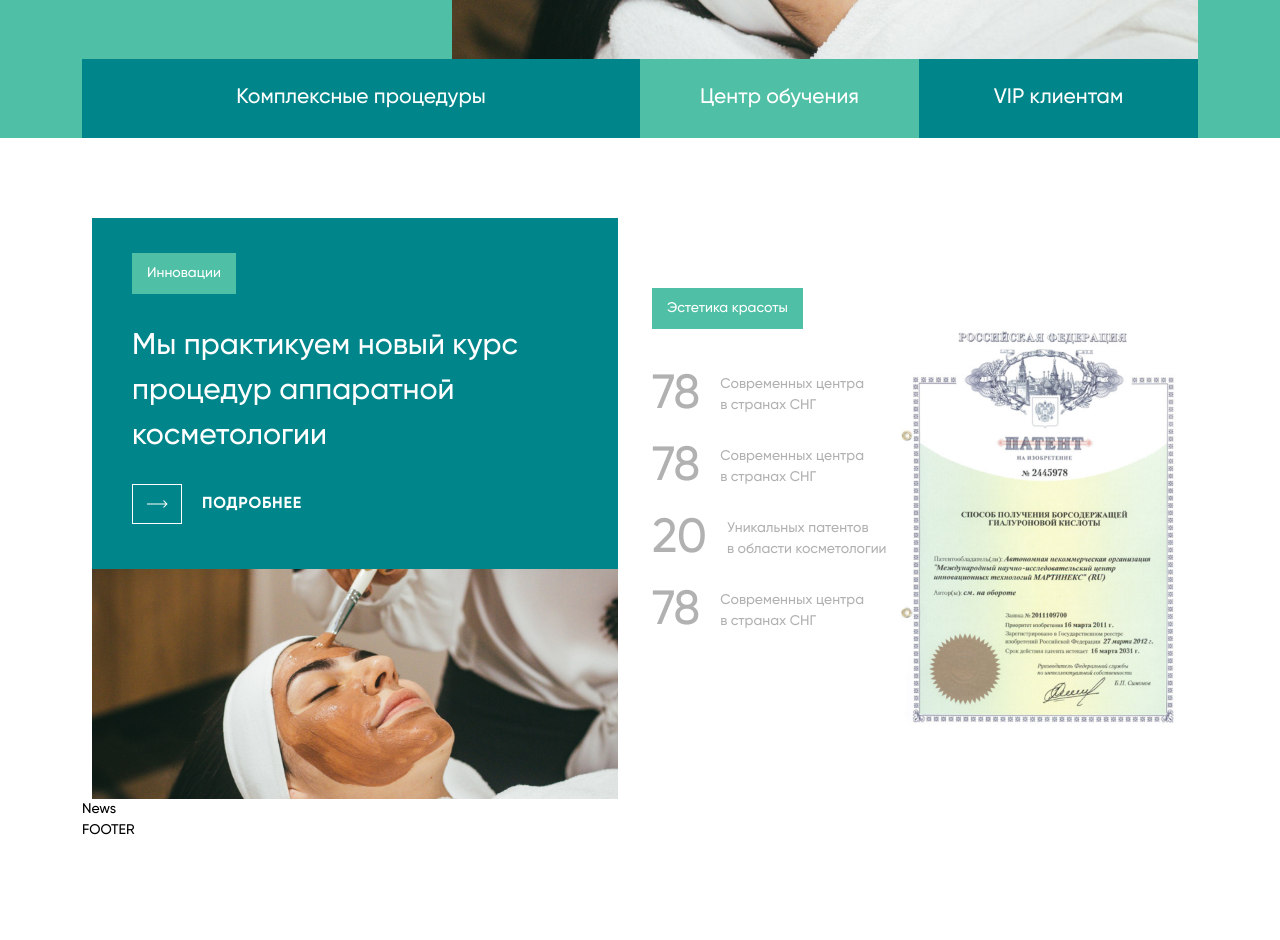
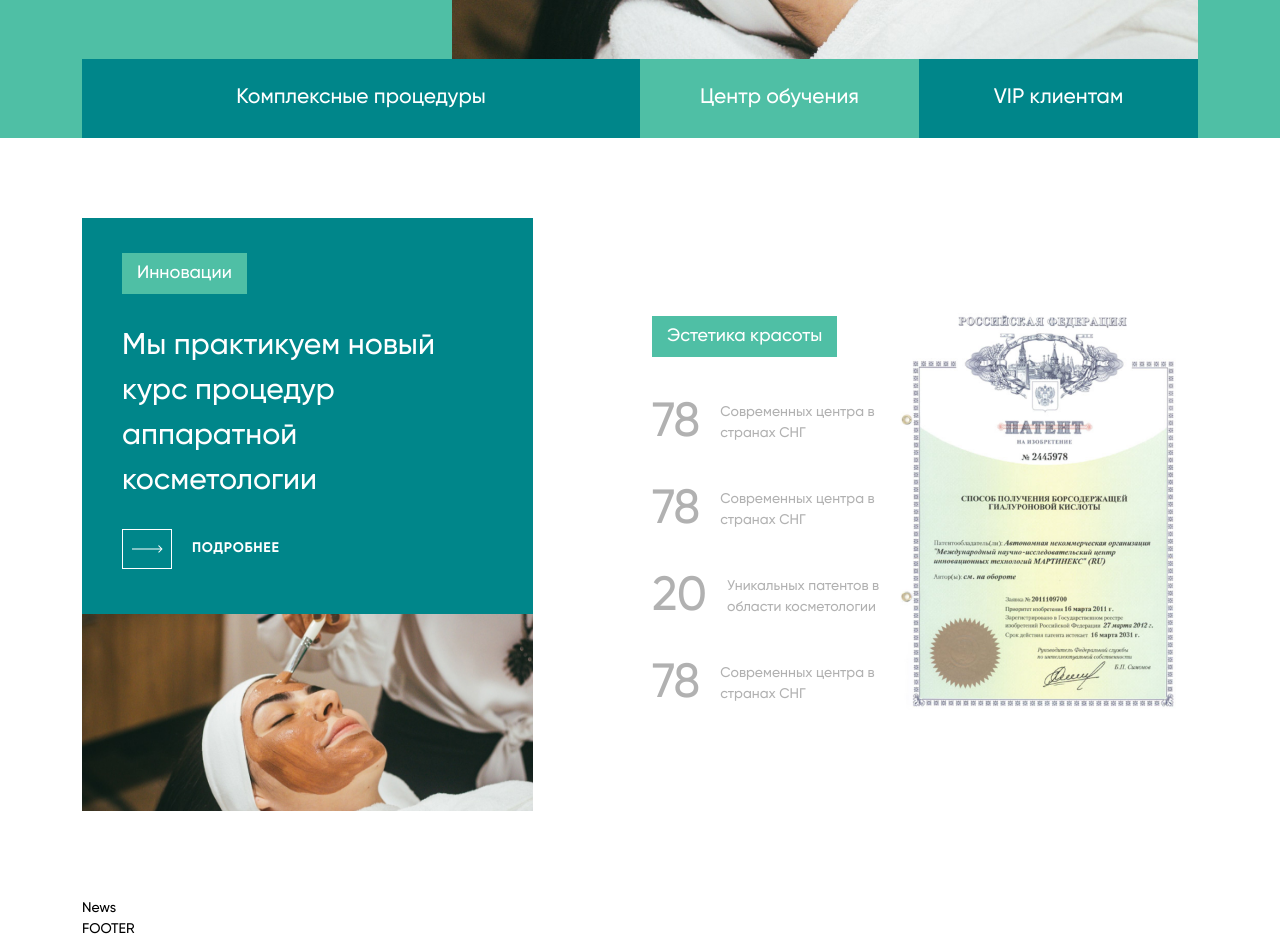
Before and after one commit to frontend4every1/medi, a website: page src/index.html in a window 1280 px wide. Shown: the part 660-1600 px from the top of the page. Before the commit the page ends 1501 px from the top, so only its background shows below. Drawn offline with nearby package versions, Linux system fonts and the light colour scheme; files that its build step writes are made by us from their sources; files whose address does not match are found by name.

Commit message:
Innovation section

```diff
--- a/gulp/versions.json
+++ b/gulp/versions.json
@@ -1,3 +1,3 @@
 {
-    "main": "20220607175640"
+    "main": "20220607222603"
 }
--- a/src/html/innovation.html
+++ b/src/html/innovation.html
@@ -1,48 +1,49 @@
-<section class="innovation" id="innovation">
+<section class="innovation">
   <div class="container">
-    <div class="innovation__row row gy-5">
-      <div class="innovation__col col-md-12 col-lg-12 col-xl-6">
-        <div class="innovation__left">
+    <div class="innovation__row row">
+      <div class="col-xl-5 col-lg-5">
+        <div class="innovation__col">
           <div class="innovation__data">
-            <span class="innovation__badge badge">Инновации</span>
-
-            <h3 class="innovation__title">Мы практикуем новый курс<br> процедур аппаратной<br> косметологии</h3>
-            <a class="innovation__link" href="#">
-              <span class="innovation__arrow">
-                <img class="innovation__arrow-right" src="@img/arrow-right-20.svg" />
-              </span>
-              Подробнее
-            </a>
+            <div class="sticker">Инновации</div>
+            <div class="innovation__title">Мы практикуем новый курс процедур аппаратной косметологии</div>
+            <div class="innovation__btn">
+              <div class="innovation__arrow">
+                <img class="innovation__arrow-img" src="@img/arrow-right.svg" alt="">
               </div>
-
+              <span class="innovation__btn-txt">Подробнее</span>
+            </div>
+          </div>
           <div class="innovation__image">
-            <img class="innovation__img" src="@img/hero.jpg" alt="" />
+            <img class="innovation__img" src="@img/innovation.jpg" alt="">
           </div>
         </div>
       </div>
-
-      <div class="innovation__col col-md-12 col-lg-12 col-xl-6">
-        <div class="innovation__right">
-          <span class="innovation__badge badge">Эстетика красоты</span>
-
+      <div class="col-lg-6">
+        <div class="innovation__col innovation__col--right">
+          <div class="sticker">Эстетика красоты</div>
+          <div class="innovation__info">
             <ul class="innovation__list">
               <li class="innovation__item">
-              <span class="innovation__number">78</span>
-              Современных центра<br> в странах СНГ
+                <div class="innovation__number">78</div>
+                <div class="innovation__item-txt">Современных центра в странах СНГ</div>
               </li>
               <li class="innovation__item">
-              <span class="innovation__number">78</span>
-              Современных центра<br> в странах СНГ
+                <div class="innovation__number">78</div>
+                <div class="innovation__item-txt">Современных центра в странах СНГ</div>
               </li>
               <li class="innovation__item">
-              <span class="innovation__number">20</span>
-              Уникальных патентов<br> в области косметологии
+                <div class="innovation__number">20</div>
+                <div class="innovation__item-txt">Уникальных патентов в области косметологии</div>
               </li>
               <li class="innovation__item">
-              <span class="innovation__number">78</span>
-              Современных центра<br> в странах СНГ
+                <div class="innovation__number">78</div>
+                <div class="innovation__item-txt">Современных центра в странах СНГ</div>
               </li>
             </ul>
+          </div>
+          <div class="innovation__image innovation__image--absolute">
+            <img class="innovation__img" src="@img/sertificate.png" alt="">
+          </div>
         </div>
       </div>
     </div>
--- a/src/scss/components/_badge.scss
+++ /dev/null
@@ -1,5 +0,0 @@
-.badge {
-  padding: 10px 15px;
-  background-color: $accent-2;
-  color: #fff;
-}
--- /dev/null
+++ b/src/scss/components/_sticker.scss
@@ -0,0 +1,8 @@
+.sticker {
+  font-size: 18px;
+  line-height: 21px;
+  color: #fff;
+  padding: 10px 15px 10px 15px;
+  background-color: #4FBFA5;
+  display: inline-block;
+}
--- a/src/scss/layout/_innovation.scss
+++ b/src/scss/layout/_innovation.scss
@@ -1,129 +1,111 @@
 .innovation {
-  padding: 80px 0 0 0;
-
+  padding: 80px 0 80px 0;
   &__row {
     justify-content: space-between;
     align-items: center;
   }
 
   &__col {
-    &:nth-child(2) {
-      @media (max-width: 1199.5px) {
-        order: -1;
-      }
+    position: relative;
+  }
+
+  &__data {
+    background-color: #00868A;
+    padding: 35px 40px 45px 40px;
+  }
+
+  &__title {
+    font-size: 24px;
+    line-height: 150%;
+    color: #fff;
+    max-width: 320px;
+    margin: 30px 0 25px 0;
+    @media (min-width: 1200px) {
+      font-size: 30px;
+      max-width: 400px;
     }
   }
 
-  &__left {
-    background-color: $accent-1;
-    max-width: 526px;
-    width: 100%;
-    margin: 0 auto;
-  }
-
-  &__data {
-    ::selection {
-      background-color: $accent-2;
-      color: #fff;
-    }
-    padding: 35px 100px 45px 40px;
-    color: #fff;
-  }
-
-  &__badge {
-    margin: 0 0 30px 0;
-    display: inline-block;
-  }
-
-  &__title {
-    font-size: 30px;
-    line-height: 150%;
-    margin: 0 0 25px 0;
-    @media (max-width: 1200px) {
-      font-size: 24px;
-    }
-  }
-
-  &__link {
-    display: inline-flex;
+  &__btn {
+    display: flex;
     align-items: center;
     gap: 20px;
-    font-weight: 700;
-    font-size: 16px;
-    line-height: 150%;
-    letter-spacing: 0.05em;
-    text-transform: uppercase;
+    cursor: pointer;
   }
 
   &__arrow {
     width: 50px;
     height: 40px;
     border: 1px solid #fff;
-    display: inline-flex;
+    display: flex;
     align-items: center;
     justify-content: center;
   }
 
-  &__arrow-right {
+  &__arrow-img {
+  }
+
+  &__btn-txt {
+    font-weight: 700;
+    line-height: 150%;
+    letter-spacing: 0.05em;
+    text-transform: uppercase;
+    color: #fff;
   }
 
   &__image {
-    max-width: 526px;
-    height: 230px;
   }
 
   &__img {
     width: 100%;
-    height: 100%;
-    object-fit: cover;
   }
 
-  &__right {
-    position: relative;
-    max-width: 636px;
-    width: 100%;
-    height: 441px;
-    margin: 0 auto;
-    &::before {
-      content: "";
-      position: absolute;
-      right: 0;
-      bottom: 0;
-      background-image: url("../img/sertificate.png");
-      background-repeat: no-repeat;
-      background-size: cover;
-      background-position: center;
-      width: 306px;
-      height: 400px;
-      z-index: -1;
+  &__col--right {
+    padding: 50px 0 50px 0;
+    @media (min-width: 992px) {
+      padding: 0 0 0 0;
     }
   }
 
+  &__info {
+    margin: 30px 0 0 0;
+  }
+
   &__list {
-    &:not(:last-child) {
-      margin-bottom: 15px;
-    }
+    display: flex;
+    flex-direction: column;
+    gap: 15px;
   }
 
   &__item {
-    display: flex;
+    opacity: 0.3;
+    display: inline-flex;
     align-items: center;
     gap: 20px;
-    transition: 0.5s ease-in;
-    opacity: 0.3;
-    &:hover {
-      opacity: 1;
-      font-size: 28px;
-      margin: 5px 0 5px 0;
-    }
-    &:hover .innovation__number {
-      color: $accent-1;
-      font-size: 96px;
-    }
   }
 
   &__number {
-    transition: 0.5s ease-in;
     font-size: 48px;
+    line-height: 150%;
+  }
+
+  &__item-txt {
+    font-size: 14px;
+    line-height: 150%;
+    max-width: 155px;
+  }
+
+  &__image--absolute {
+    position: absolute;
+    right: 0;
+    bottom: 0;
+    z-index: -1;
+    width: 200px;
+    @media (min-width: 576px) {
+      width: 250px;
+    }
+    @media (min-width: 768px) {
+      width: 306px;
+    }
   }
 }
--- a/src/scss/main.scss
+++ b/src/scss/main.scss
@@ -29,7 +29,7 @@
 @import
   'components/button',
   'components/logo',
-  'components/badge';
+  'components/sticker';
 
 // 6. Page-specific styles
 @import
```
Also changed, not shown: dist/css/main.css, dist/css/main.min.css, dist/img/innovation.jpg (added), dist/img/innovation.webp (added), dist/index.html, src/img/innovation.jpg (added). Lines whose indentation alone changed are shown as unchanged.
